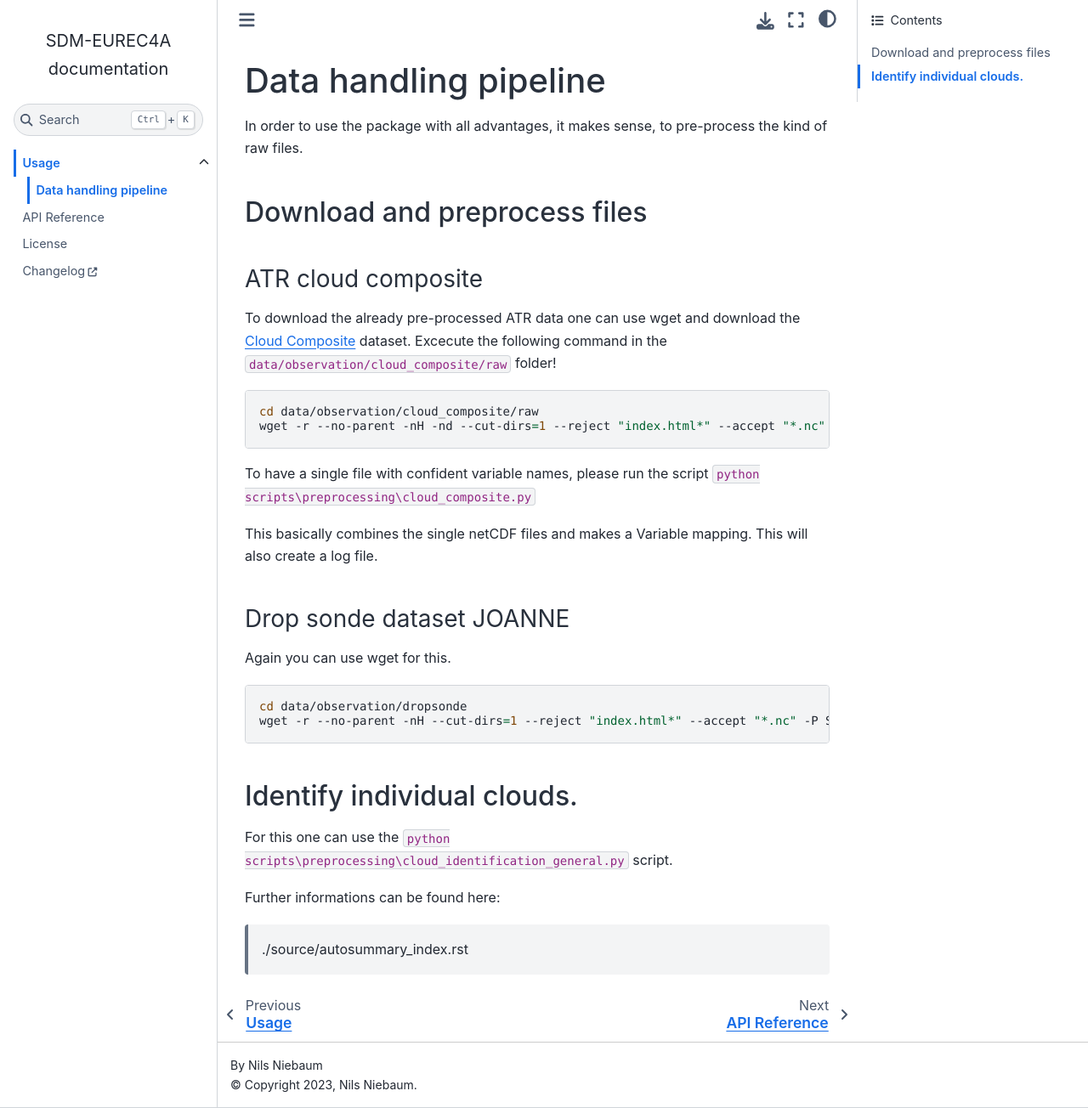
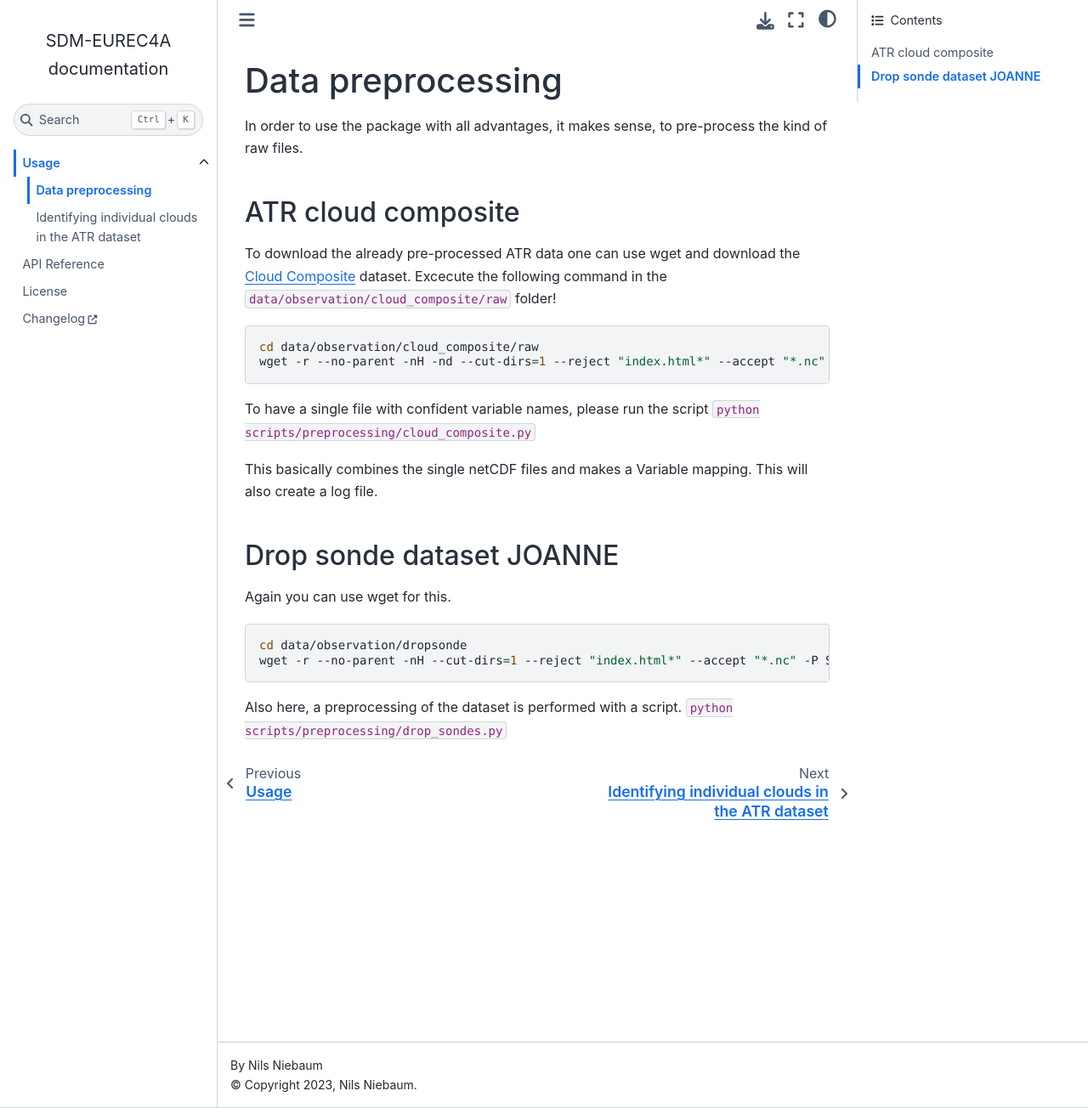
Before and after one commit to nilsnevertree/sdm-eurec4a, a Sphinx documentation site: the page built from docs/source/data_preprocessing.md, in a window 1280 px wide and 1304 px high. Shown: the whole window at 85% size. Built offline with Sphinx 7.4.7 and the Sphinx Book theme 1.1.4, drawn with Linux system fonts in a browser that asks for light colours; pages that are not in the unit, such as notebooks, are missing from menus.

Commit message:
Include cloud indentification documentation

`````diff
--- a/docs/source/data_preprocessing.md
+++ b/docs/source/data_preprocessing.md
@@ -1,12 +1,8 @@
-# Data handling pipeline
+# Data preprocessing
 
 In order to use the package with all advantages, it makes sense, to pre-process the kind of raw files.
 
-
-## Download and preprocess files
-
-
-### ATR cloud composite
+## ATR cloud composite
 To download the already pre-processed ATR data one can use wget and download the [Cloud Composite](https://observations.ipsl.fr/aeris/eurec4a-data/AIRCRAFT/ATR/PMA/PROCESSED/CloudComposite/) dataset.
 Excecute the following command in the ``data/observation/cloud_composite/raw`` folder!
 ```` bash
@@ -14,12 +10,12 @@
 wget -r --no-parent -nH -nd --cut-dirs=1 --reject "index.html*" --accept "*.nc" -P SPECIFYTHIS https://observations.ipsl.fr/aeris/eurec4a-data/AIRCRAFT/ATR/PMA/PROCESSED/CloudComposite/
 ````
 
-To have a single file with confident variable names, please run the script ``python scripts\preprocessing\cloud_composite.py``
+To have a single file with confident variable names, please run the script ``python scripts/preprocessing/cloud_composite.py``
 
 This basically combines the single netCDF files and makes a Variable mapping.
 This will also create a log file.
 
-### Drop sonde dataset JOANNE
+## Drop sonde dataset JOANNE
 
 Again you can use wget for this.
 
@@ -28,12 +24,5 @@
 wget -r --no-parent -nH --cut-dirs=1 --reject "index.html*" --accept "*.nc" -P SPECIFYTHIS https://observations.ipsl.fr/aeris/eurec4a-data/PRODUCTS/MERGED-MEASUREMENTS/JOANNE/v2.0.0/SPECIFYTHIS/
 ````
 
-
-## Identify individual clouds.
-
-For this one can use the ``python scripts\preprocessing\cloud_identification_general.py`` script.
-
-Further informations can be found here:
-```{eval-rst}
-   ./source/autosummary_index.rst
-```
+Also here, a preprocessing of the dataset is performed with a script.
+``python scripts/preprocessing/drop_sondes.py``
`````
Also changed, not shown: docs/source/cloud_and_cluster_identification.rst (added, +19 -0 lines), docs/usage.md (+2 -0 lines).
